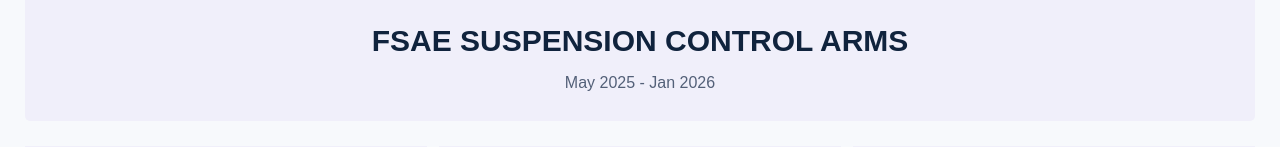
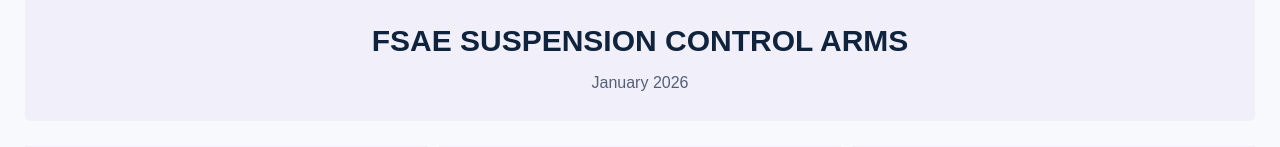
Before and after one commit to alexanderlam32-alt/alexanderlam32-alt.github.io, a plain HTML site: page projects.html in a window 1280 px wide. Shown: the part 398-545 px from the top of the page. Drawn offline with Linux system fonts and the light colour scheme.

Commit message:
Update projects.html

```diff
--- a/projects.html
+++ b/projects.html
@@ -307,7 +307,7 @@
 
       <div class="project-heading">
         <h2>FSAE Suspension Control Arms</h2>
-        <p class="project-date">May 2025 - Jan 2026</p>
+        <p class="project-date">January 2026</p>
       </div>
 
       <div class="project-images three-images">
```
